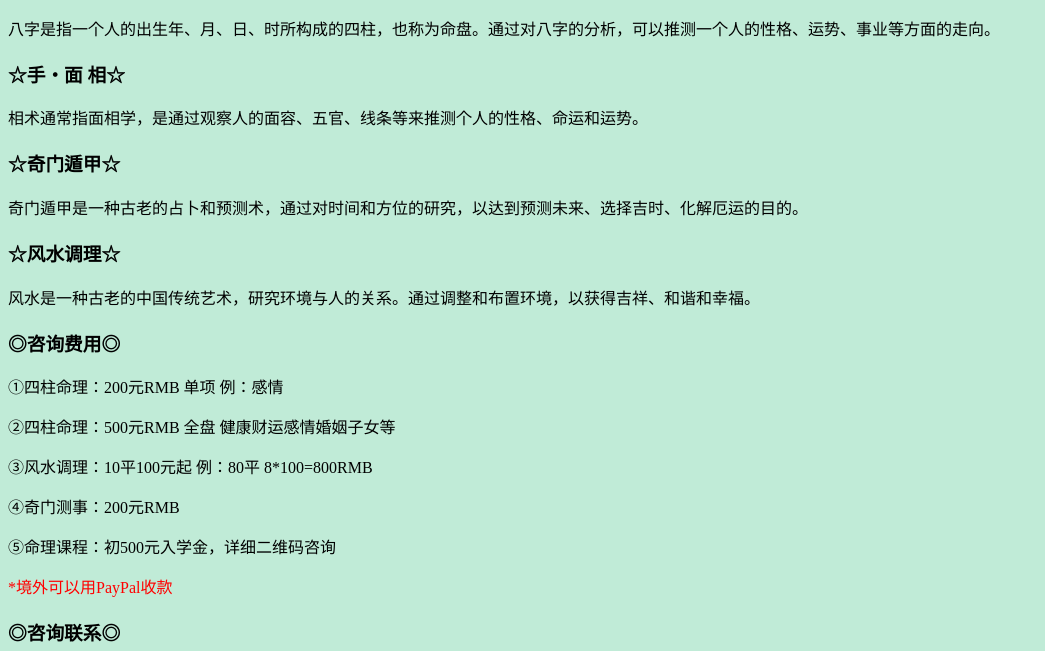
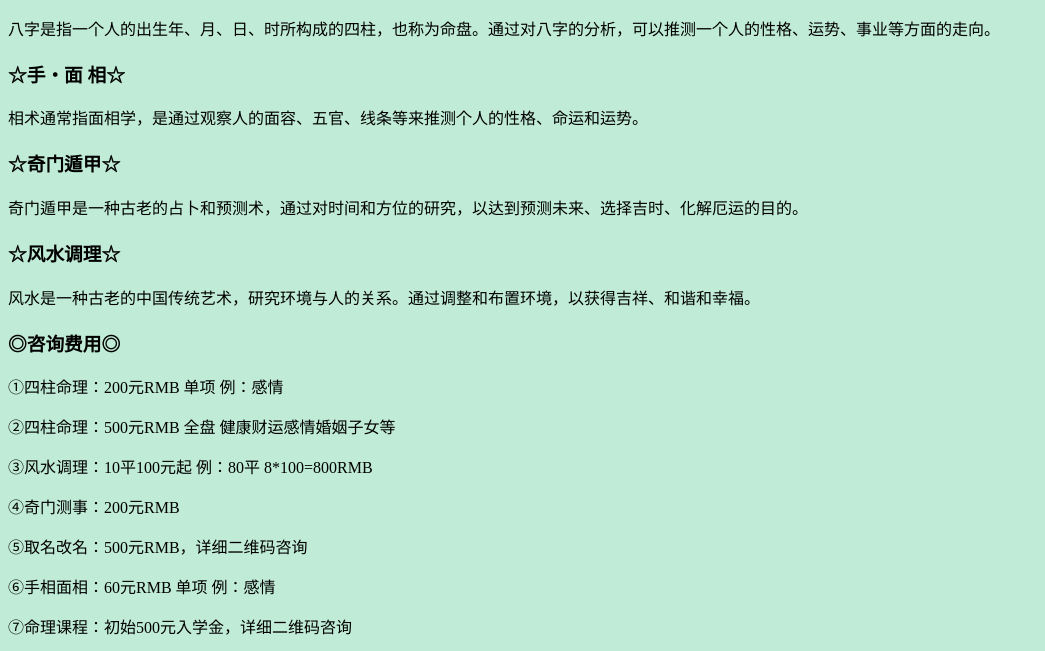
Before and after one commit to jshuiy/jshuiy.github.io, a plain HTML site: page index.html in a window 1280 px wide. Shown: the part 119-770 px from the top of the page, without its empty margins (0-1045 px from the left). Drawn offline with Linux system fonts and the light colour scheme.

Commit message:
no message

```diff
--- a/index.html
+++ b/index.html
@@ -56,7 +56,9 @@
     <p>②四柱命理：500元RMB 全盘 健康财运感情婚姻子女等</p>
     <p>③风水调理：10平100元起 例：80平 8*100=800RMB</p>
     <p>④奇门测事：200元RMB</p>
-    <p>⑤命理课程：初500元入学金，详细二维码咨询</p>
+    <p>⑤取名改名：500元RMB，详细二维码咨询</p>
+    <p>⑥手相面相：60元RMB 单项 例：感情</p>
+    <p>⑦命理课程：初始500元入学金，详细二维码咨询</p>
     <p class="red-text">*境外可以用PayPal收款</p>
 
     <h3>◎咨询联系◎</h3>
```
